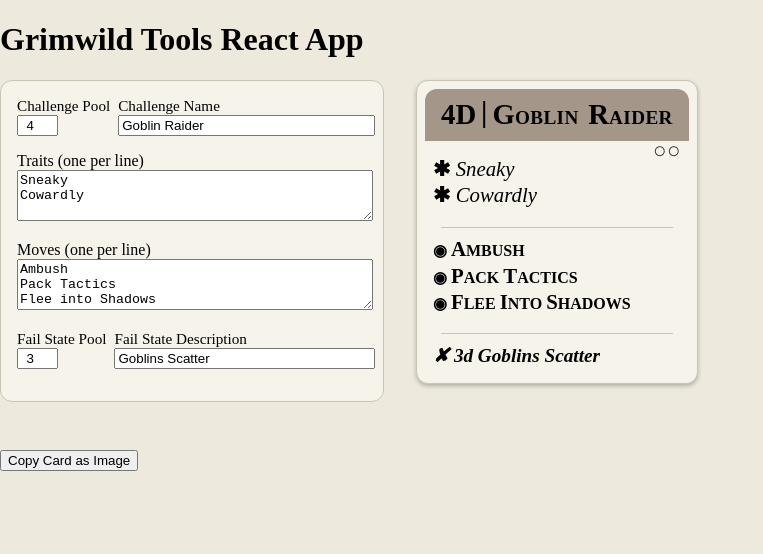
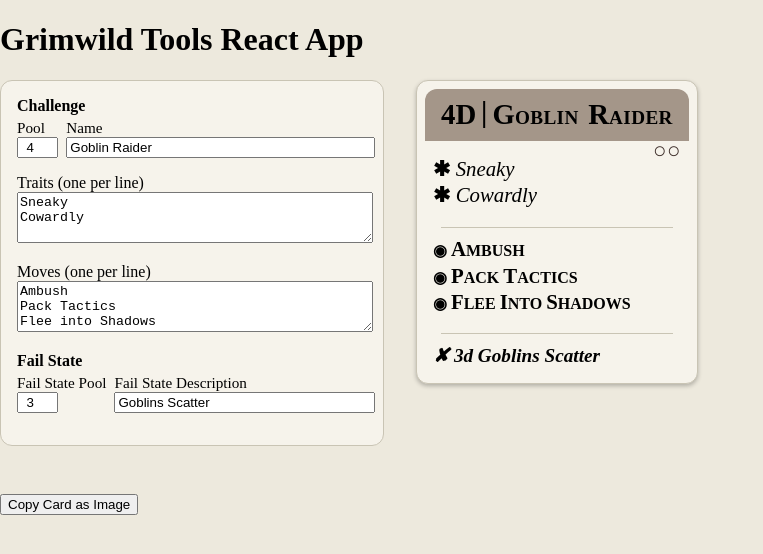
Before and after one commit to mvillaronga/grimwild-tools, a React (Vite) app: page / in a window 1280 px wide. Shown: the top 554 px of the page, without its empty margins (0-763 px from the left). Built offline with nearby package versions, Linux system fonts and the light colour scheme.

Commit message:
cleanup entry form

```diff
--- a/src/App.jsx
+++ b/src/App.jsx
@@ -63,21 +63,28 @@ function App() {
           }}
           onSubmit={e => e.preventDefault()}
         >
-          {/* Challenge Pool and Name on same line */}
+          {/* Common header for Challenge Pool and Name */}
+          <div style={{ fontWeight: 700, marginBottom: "0.25rem" }}>
+            Challenge
+          </div>
           <div style={{ marginBottom: "1rem", display: "flex", gap: "0.5rem", alignItems: "center" }}>
             <label style={{ margin: 0 }}>
-              <span style={{ fontSize: "0.95em" }}>Challenge Pool</span><br />
+              <span style={{ fontSize: "0.95em" }}>Pool</span><br />
               <input
                 type="number"
                 min="1"
                 max="99"
                 value={pool}
-                onChange={e => setPool(e.target.value)}
+                onChange={e => {
+                  let val = e.target.value.replace(/[^0-9]/g, "");
+                  if (val.length > 2) val = val.slice(0, 2);
+                  setPool(val);
+                }}
                 style={{ width: "2.5em", textAlign: "center" }}
               />
             </label>
             <label style={{ flex: 1, margin: 0 }}>
-              <span style={{ fontSize: "0.95em" }}>Challenge Name</span><br />
+              <span style={{ fontSize: "0.95em" }}>Name</span><br />
               <input
                 type="text"
                 value={title}
@@ -108,7 +115,10 @@ function App() {
               />
             </label>
           </div>
-          {/* Fail State Pool and Description on same line */}
+          {/* Common header for Fail State */}
+          <div style={{ fontWeight: 700, marginBottom: "0.25rem" }}>
+            Fail State
+          </div>
           <div style={{ marginBottom: "1rem", display: "flex", gap: "0.5rem", alignItems: "center" }}>
             <label style={{ margin: 0 }}>
               <span style={{ fontSize: "0.95em" }}>Fail State Pool</span><br />
@@ -117,7 +127,11 @@ function App() {
                 min="1"
                 max="99"
                 value={failPool}
-                onChange={e => setFailPool(e.target.value)}
+                onChange={e => {
+                  let val = e.target.value.replace(/[^0-9]/g, "");
+                  if (val.length > 2) val = val.slice(0, 2);
+                  setFailPool(val);
+                }}
                 style={{ width: "2.5em", textAlign: "center" }}
               />
             </label>
```
